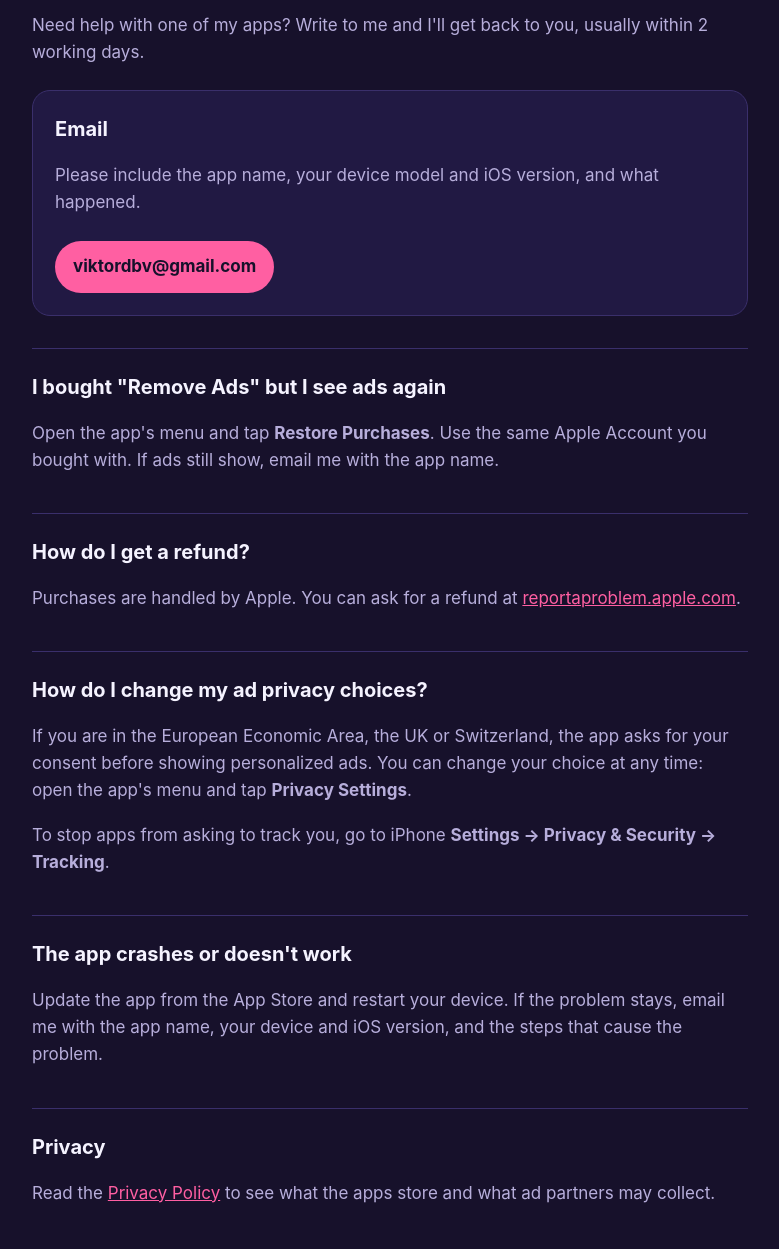
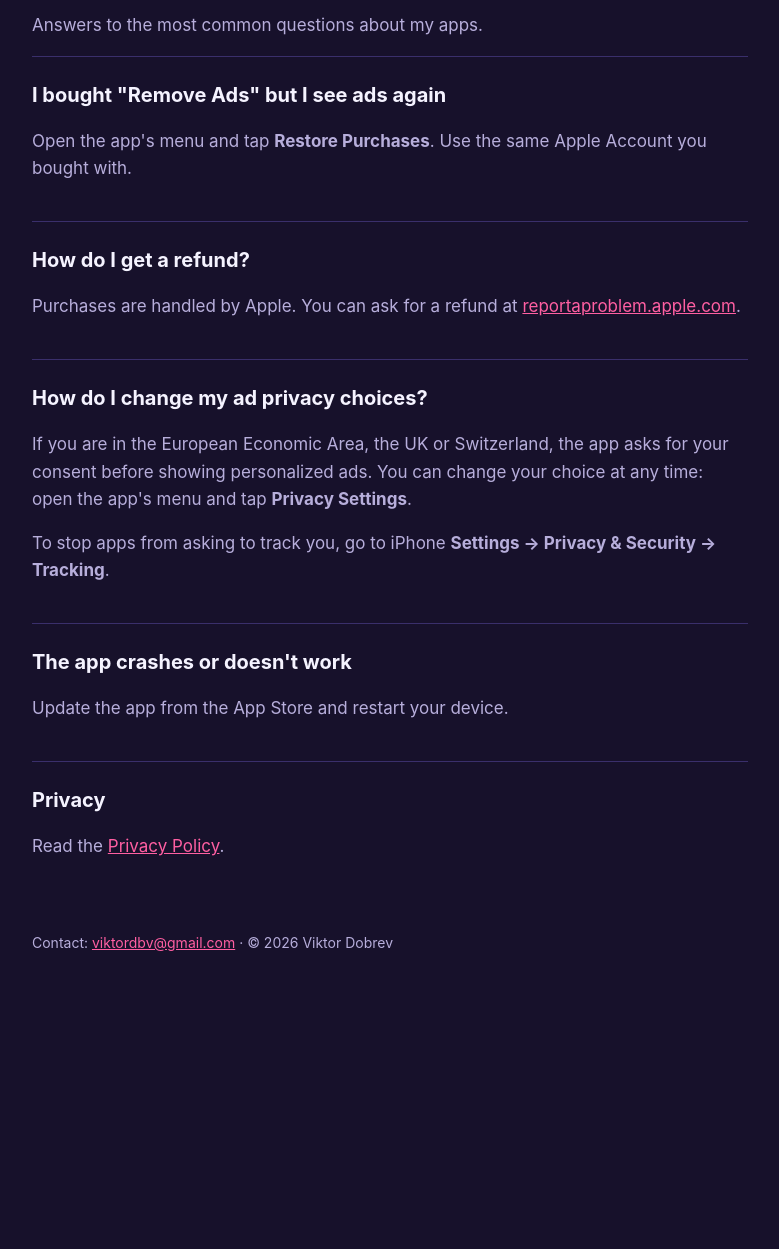
Before and after one commit to justvdstyle/justvdstyle.github.io, a plain HTML site: page support.html in a window 1280 px wide. Shown: the part 140-1389 px from the top of the page, without its empty margins (250-1029 px from the left). After the commit the page ends 1166 px from the top, so only its background shows below. Drawn offline with Linux system fonts and the light colour scheme.

Commit message:
Simplify support page

```diff
--- a/support.html
+++ b/support.html
@@ -14,8 +14,6 @@
   h2 { font-size: 20px; margin: 0 0 6px; }
   p, li { color: var(--muted); }
   a { color: var(--accent); }
-  .contact { background:var(--card); border:1px solid var(--line); border-radius:18px; padding:22px; margin: 24px 0 32px; }
-  .contact a.btn { display:inline-block; margin-top:8px; background:var(--accent); color:#17112B; font-weight:700; text-decoration:none; padding:12px 18px; border-radius:999px; }
   section { border-top:1px solid var(--line); padding: 22px 0; }
   footer { margin-top: 32px; color: var(--muted); font-size: 14px; }
 </style>
@@ -24,17 +22,11 @@
 <main>
   <nav><a href="index.html">← Viktor Dobrev</a></nav>
   <h1>Support</h1>
-  <p>Need help with one of my apps? Write to me and I'll get back to you, usually within 2 working days.</p>
-
-  <div class="contact">
-    <h2>Email</h2>
-    <p>Please include the app name, your device model and iOS version, and what happened.</p>
-    <a class="btn" href="mailto:viktordbv@gmail.com?subject=App%20support">viktordbv@gmail.com</a>
-  </div>
+  <p>Answers to the most common questions about my apps.</p>
 
   <section>
     <h2>I bought "Remove Ads" but I see ads again</h2>
-    <p>Open the app's menu and tap <strong>Restore Purchases</strong>. Use the same Apple Account you bought with. If ads still show, email me with the app name.</p>
+    <p>Open the app's menu and tap <strong>Restore Purchases</strong>. Use the same Apple Account you bought with.</p>
   </section>
 
   <section>
@@ -50,15 +42,15 @@
 
   <section>
     <h2>The app crashes or doesn't work</h2>
-    <p>Update the app from the App Store and restart your device. If the problem stays, email me with the app name, your device and iOS version, and the steps that cause the problem.</p>
+    <p>Update the app from the App Store and restart your device.</p>
   </section>
 
   <section>
     <h2>Privacy</h2>
-    <p>Read the <a href="privacy.html">Privacy Policy</a> to see what the apps store and what ad partners may collect.</p>
+    <p>Read the <a href="privacy.html">Privacy Policy</a>.</p>
   </section>
 
-  <footer>© 2026 Viktor Dobrev · <a href="privacy.html">Privacy</a></footer>
+  <footer>Contact: <a href="mailto:viktordbv@gmail.com">viktordbv@gmail.com</a> · © 2026 Viktor Dobrev</footer>
 </main>
 </body>
 </html>
```
Also changed, not shown: index.html (+1 -2 lines), privacy.html (+2 -2 lines).
